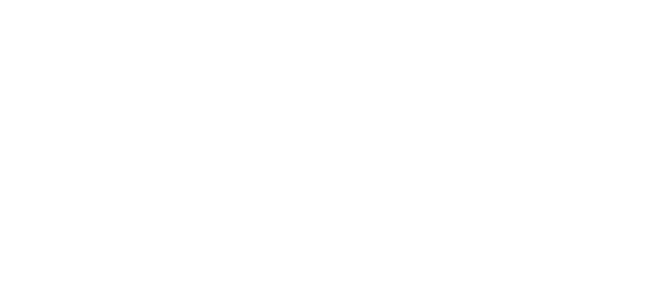
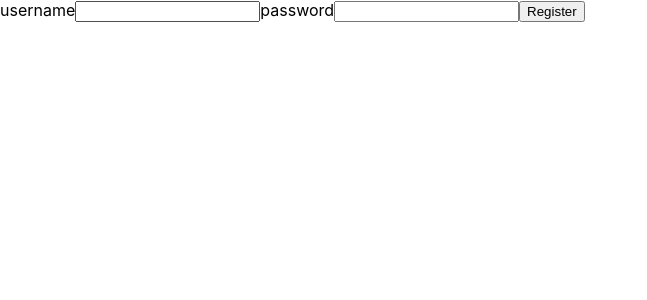
Before and after one commit to tsbarrett89/character-companion-fe, a React (Create React App) app: page / in a window 1280 px wide. Shown: the top 300 px of the page, without its empty margins (0-647 px from the left). Built offline with nearby package versions, Linux system fonts and the light colour scheme.

Commit message:
fixed function naming and added password text to label

```diff
--- a/src/App.js
+++ b/src/App.js
@@ -1,10 +1,12 @@
 import React from 'react'
 import { Route } from 'react-router-dom'
+
+import Register from './components/register'
 
 function App() {
   return (
     <div>
-
+      <Register />
     </div>
   );
 }
--- a/src/components/register.js
+++ b/src/components/register.js
@@ -4,7 +4,7 @@
 
 import { sendRegister } from '../actions/auth'
 
-const registerForm = () => {
+const RegisterForm = () => {
     const { register, handleSubmit, errors, watch } = useForm()
     const dispatch = useDispatch()
 
@@ -21,7 +21,7 @@
                 />
                 {errors.username && <p>Required. Must be at least 3 characters long.</p>}
             </label>
-            <label>
+            <label>password
                 <input
                     name="password"
                     type="password"
@@ -36,4 +36,4 @@
     )
 }
 
-export default registerForm
+export default RegisterForm
```
